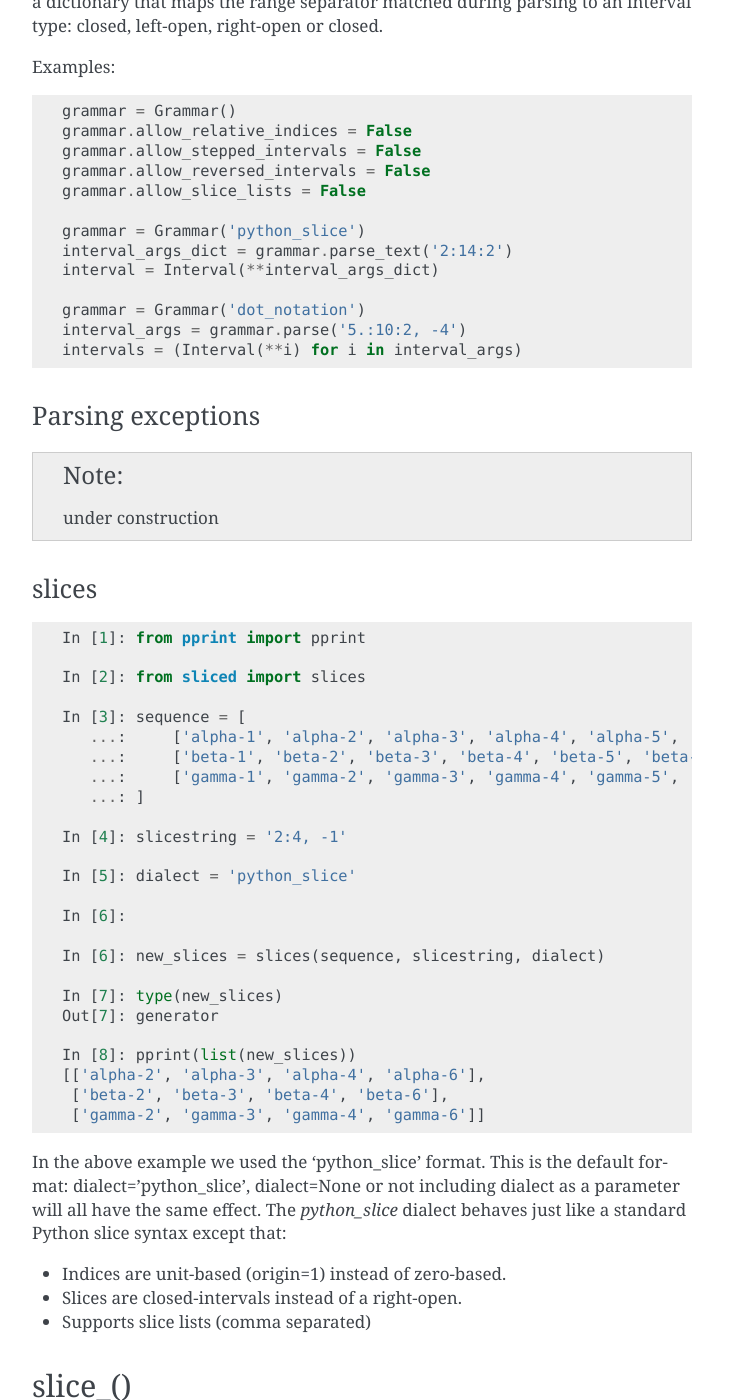
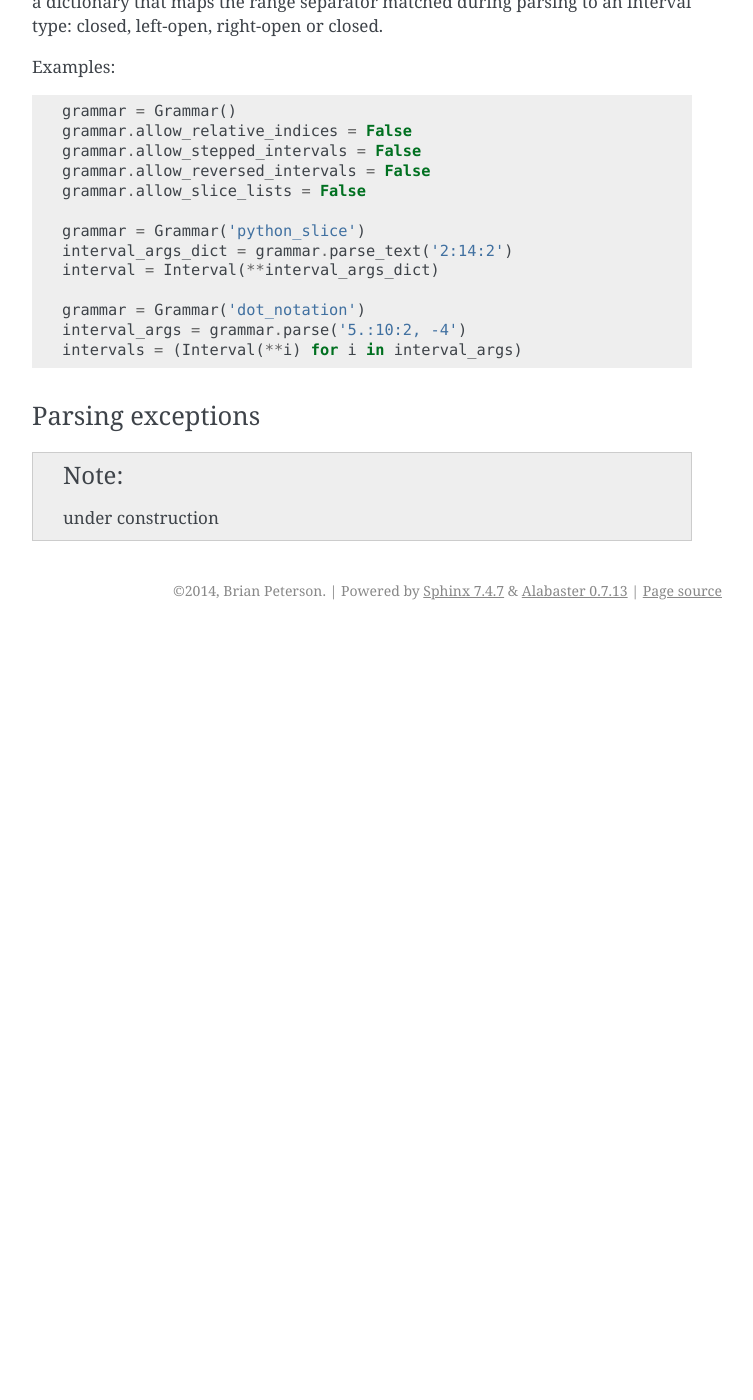
Before and after one commit to bpeterso2000/sliced, a Sphinx documentation site: the page built from docs/source/howto.rst, in a window 1280 px wide and 1400 px high, scrolled down 2434 px. Shown: the whole window, without its empty margins (388-1141 px from the left). Built offline with Sphinx 7.4.7, drawn with Linux system fonts in a browser that asks for light colours; after the commit the page ends 3064 px from its top, so only the background shows below that; some of the changed text lies outside the part shown.

Commit message:
Updated how-to docs

```diff
--- a/docs/source/howto.rst
+++ b/docs/source/howto.rst
@@ -10,11 +10,11 @@
 Helper functions
 ----------------
 
-:py:func:`slices`  slices a sequence using specified dialect (supports slice lists)
+:py:func:`slices`  slices a sequence using a specified dialect
 
-:py:func:`slice_`  same as slices (faster, but doesn't support slice lists)
+:py:func:`slice_`  faster than slices whenever slice list support is not needed
 
-:py:func:`cut`     same a slices, but dialect is hard-coded to 'unix_cut'
+:py:func:`cut`     same a slices, but the dialect is hard-coded to 'unix_cut'
 
 Examples::
 
@@ -36,7 +36,7 @@
     :param str dialect:  Dialect name; used to build grammar and parse text.
                          The name must be defined in the Grammar class.
     :type dialect:       None or str
-    :returns:            Produces a list of sliced objects per item in the seq.
+    :returns:            Produces a list of sliced objects per `seq` item.
     :rtype: generator
 
     >>> seq = [['a1', 'a2', 'a3'], ['b1', 'b2', 'b3']]
@@ -67,7 +67,7 @@
     :param str dialect:  Dialect name; used to build grammar and parse text.
                          The name must be defined in the Grammar class.
     :type dialect:       None or str
-    :returns:            Produces a list of sliced objects per item in the seq.
+    :returns:            Produces a list of sliced objects per `seq` item.
     :rtype: generator
 
     >>> seq = [['a1', 'a2', 'a3'], ['b1', 'b2', 'b3']]
@@ -81,7 +81,7 @@
 
     :param Sequence seq: 2-d Sequence to slice (i.e. rows & columns)
     :param str text:     Slice string specified in the selected dialect.
-    :returns:            Produces a list of sliced objects per item in the seq.
+    :returns:            Produces a list of sliced objects per `seq` item.
     :rtype:              generator
 
     >>> seq = [['a1', 'a2', 'a3'], ['b1', 'b2', 'b3']]
@@ -147,64 +147,3 @@
 .. note::
 
     under construction
-
-
-slices
-^^^^^^
-
-.. code-block:: python
-
-    In [1]: from pprint import pprint
-
-    In [2]: from sliced import slices
-
-    In [3]: sequence = [
-       ...:     ['alpha-1', 'alpha-2', 'alpha-3', 'alpha-4', 'alpha-5', 'alpha-6'],
-       ...:     ['beta-1', 'beta-2', 'beta-3', 'beta-4', 'beta-5', 'beta-6'],
-       ...:     ['gamma-1', 'gamma-2', 'gamma-3', 'gamma-4', 'gamma-5', 'gamma-6']
-       ...: ]
-
-    In [4]: slicestring = '2:4, -1'
-
-    In [5]: dialect = 'python_slice'
-
-    In [6]:
-
-    In [6]: new_slices = slices(sequence, slicestring, dialect)
-
-    In [7]: type(new_slices)
-    Out[7]: generator
-
-    In [8]: pprint(list(new_slices))
-    [['alpha-2', 'alpha-3', 'alpha-4', 'alpha-6'],
-     ['beta-2', 'beta-3', 'beta-4', 'beta-6'],
-     ['gamma-2', 'gamma-3', 'gamma-4', 'gamma-6']]
-
-In the above example we used the 'python_slice' format.  This is the default
-format: dialect='python_slice', dialect=None or not including dialect as a
-parameter will all have the same effect.  The `python_slice` dialect behaves
-just like a standard Python slice syntax except that:
-
-- Indices are unit-based (origin=1) instead of zero-based.
-- Slices are closed-intervals instead of a right-open.
-- Supports slice lists (comma separated)
-
-slice_()
---------
-Same as `slices()` except that it only handles a single slice.  Even if the
-selected dialect supports slice lists, the grammar will be rebuilt to disallow
-the slice list syntax.  The advantage of this function over `slices()` is that
-it is lightweight and faster since there is only one sliced list, it doesn't
-need to chain the resulting sliced lists back together.
-
-.. code-block:: python
-
-    new_slice = slice_(sequence, slicestring, dialect)
-
-cut()
------
-Shortcut for code: slices(sequence, slicestring, dialect='unix-cut')
-
-.. code-block:: python
-
-    new_slice = cut(sequence, slicestring)
```
